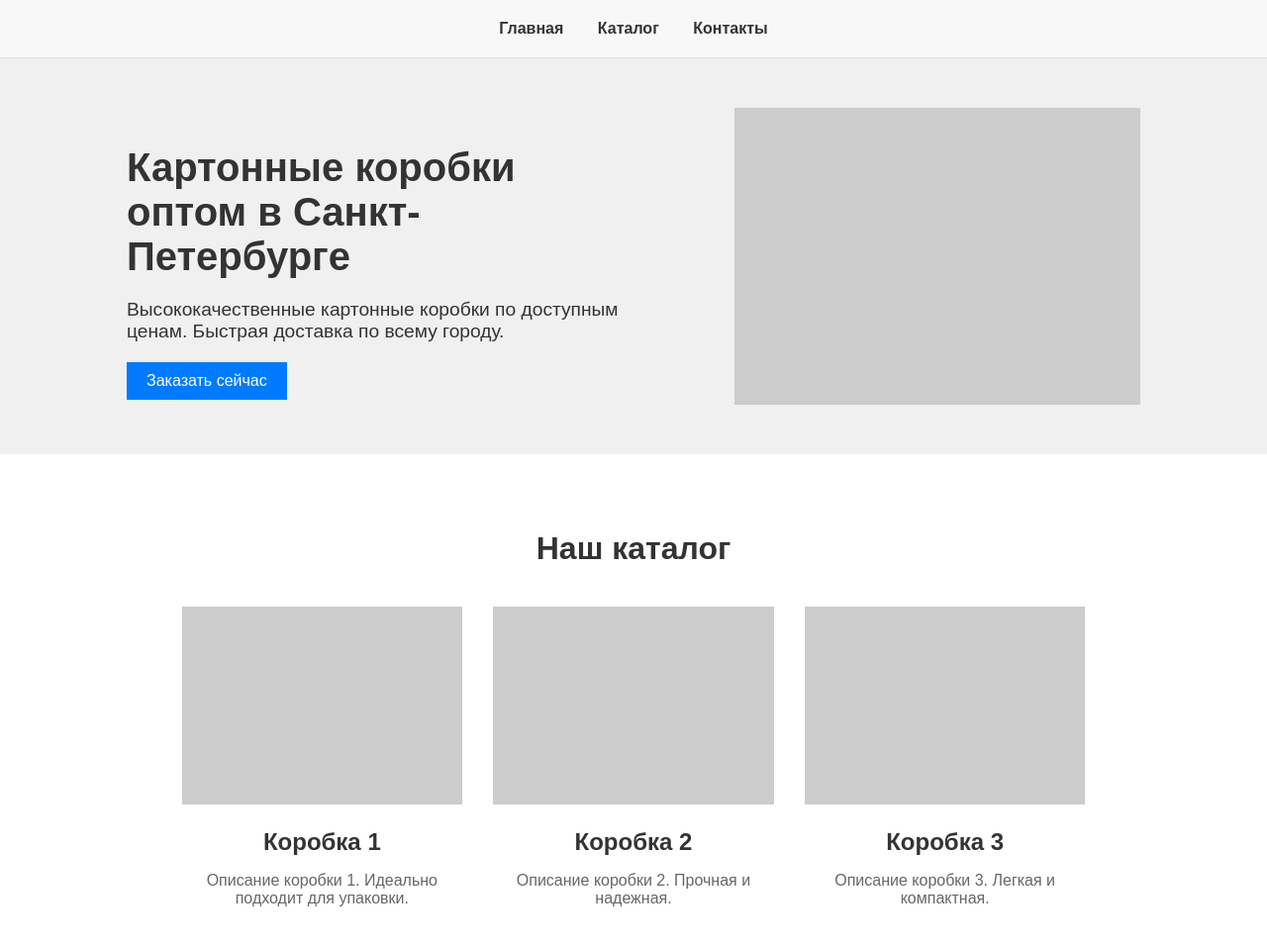
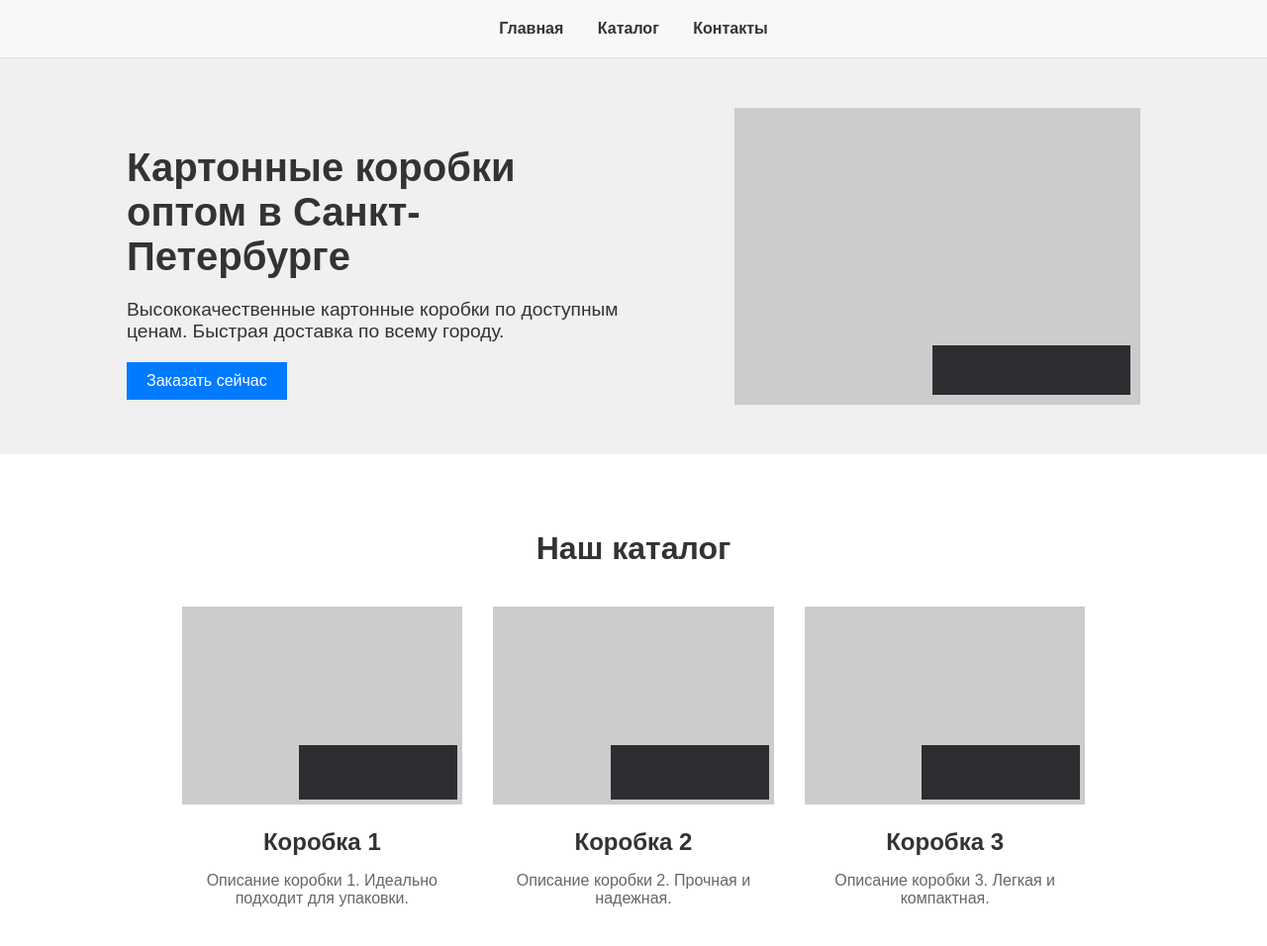
Before and after one commit to J7me/splinebox, a plain HTML site: page index.html in a window 1280 px wide. Shown: the whole page at 99% size. Drawn offline with Linux system fonts and the light colour scheme; some packages are replaced by stand-ins of ours; a script that the page names is missing.

Commit message:
Update index.html

```diff
--- a/index.html
+++ b/index.html
@@ -24,10 +24,9 @@
             font-weight: bold;
         }
         .hero {
-
             background: #f0f0f0;
         }
-        .hero .container{
+        .hero .container {
             display: flex;
             justify-content: space-between;
             align-items: center;
@@ -59,6 +58,22 @@
             display: flex;
             justify-content: center;
             align-items: center;
+            position: relative;
+        }
+        .hero-model spline-viewer {
+            width: 100%;
+            height: 100%;
+        }
+        .hero-model::after {
+            content: '';
+            position: absolute;
+            bottom: 10px;
+            right: 10px;
+            width: 200px;
+            height: 50px;
+            background: #2D2E32;
+            z-index: 10;
+            pointer-events: none;
         }
         .catalog {
             padding: 50px;
@@ -68,7 +83,7 @@
             font-size: 2em;
             margin-bottom: 40px;
         }
-        .catalog-grid .container{
+        .catalog-grid .container {
             display: flex;
             justify-content: space-around;
             flex-wrap: wrap;
@@ -83,6 +98,22 @@
             height: 200px;
             background: #ccc;
             margin-bottom: 15px;
+            position: relative;
+        }
+        .catalog-item .model-placeholder spline-viewer {
+            width: 100%;
+            height: 100%;
+        }
+        .catalog-item .model-placeholder::after {
+            content: '';
+            position: absolute;
+            bottom: 5px;
+            right: 5px;
+            width: 160px;
+            height: 55px;
+            background: #2D2E32;
+            z-index: 10;
+            pointer-events: none;
         }
         .catalog-item h3 {
             font-size: 1.5em;
@@ -92,8 +123,7 @@
             font-size: 1em;
             color: #666;
         }
-
-        .container{
+        .container {
             width: 80%;
             max-width: 1200px;
             margin: 0 auto;
@@ -101,8 +131,6 @@
     </style>
 </head>
 <body>
-
-    <!-- Шапка -->
     <header>
         <nav>
             <a href="#hero">Главная</a>
@@ -110,8 +138,6 @@
             <a href="#contact">Контакты</a>
         </nav>
     </header>
-
-    <!-- Главная секция -->
     <section id="hero" class="hero">
         <div class="container">
             <div class="hero-text">
@@ -125,8 +151,6 @@
             </div>
         </div>
     </section>
-
-    <!-- Каталог -->
     <section id="catalog" class="catalog">
         <h2>Наш каталог</h2>
         <div class="catalog-grid">
@@ -158,6 +182,5 @@
             </div>
         </div>
     </section>
-
 </body>
 </html>
```
Lines whose indentation alone changed are shown as unchanged.
